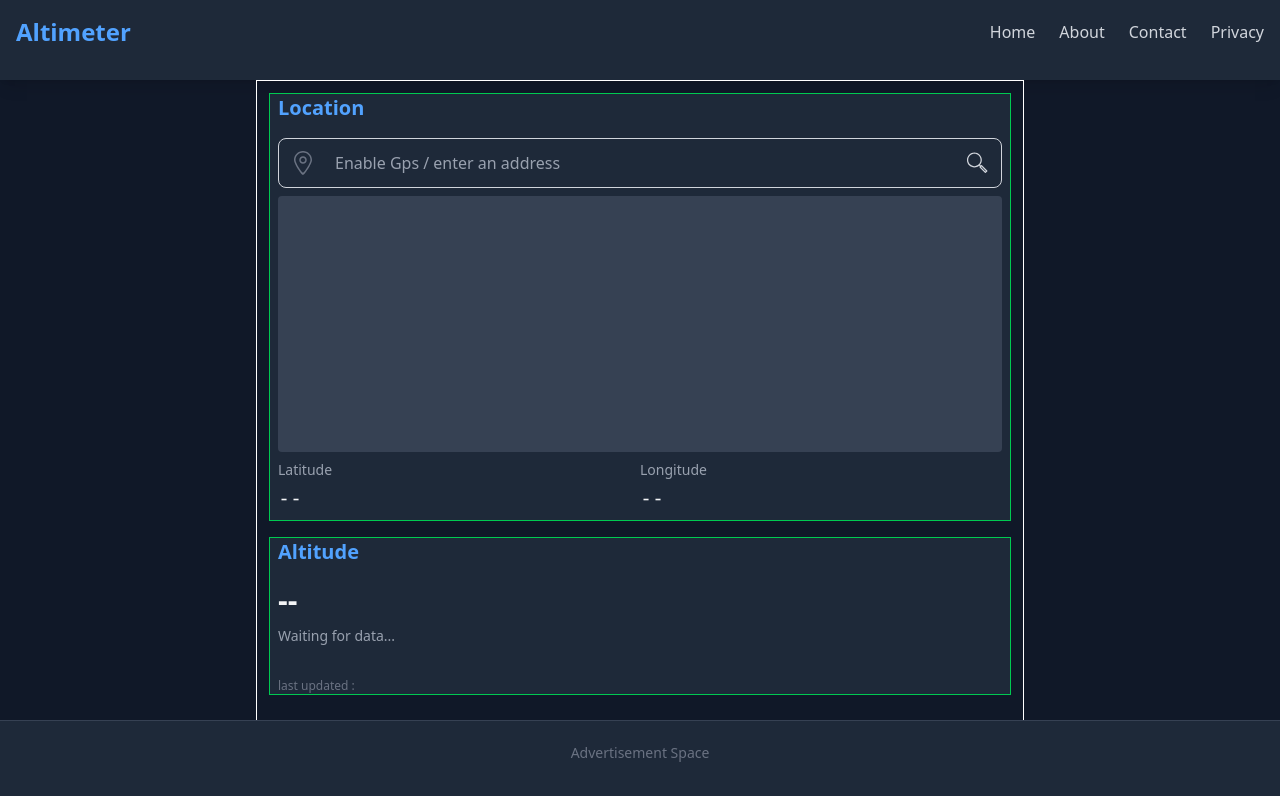
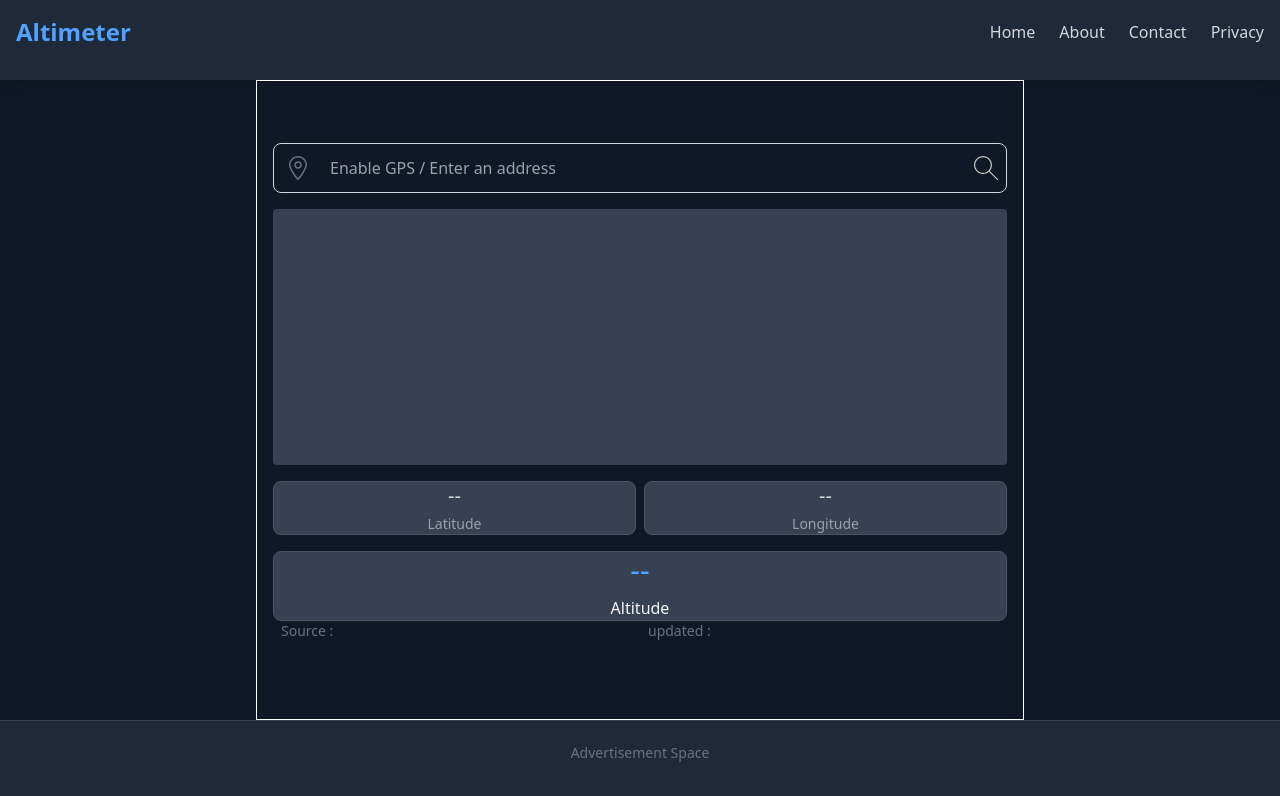
Before and after one commit to raghul196/altimeter, a website: page index.html in a window 1280 px wide. Drawn offline with Linux system fonts and the light colour scheme; some packages are replaced by stand-ins of ours.

Commit message:
viewable container style

```diff
--- a/css/style.css
+++ b/css/style.css
@@ -61,8 +61,10 @@ body {
     VIEWABLE CONTAINER
    ============================================ */
 .viewable-container{
-    @apply flex-1 min-h-[80dvh] p-3 w-full sm:max-w-3xl mx-auto overflow-hidden
-    flex flex-col overflow-y-auto justify-center space-y-4 border border-white
+    @apply flex-1 min-h-[80dvh] p-4 w-full sm:max-w-3xl
+    mx-auto overflow-hidden flex flex-col
+    overflow-y-auto justify-center space-y-4 border
+     border-white
 }
 
 /* ============================================
@@ -71,14 +73,7 @@ body {
 
 
 
-.data-card {
-    @apply bg-gray-800  px-2 space-y-2 w-full flex flex-col
-    border border-green-500;
-}
 
-.card-title {
-    @apply text-xl font-semibold mb-4 text-blue-400;
-}
 
 .address-bar{
     @apply
@@ -89,42 +84,55 @@ body {
 }
 
 .address-input {
-    @apply pl-10;
+    @apply flex-1 py-3 px-2 outline-none
+    text-gray-700 placeholder-gray-400;
 }
 
-.find-btn {
-    @apply bg-gray-600 h-10 absolute right-0 hover:bg-gray-700 text-white font-bold rounded-lg transition shadow-lg whitespace-nowrap w-full;
+#address-submit-button{
+    @apply
+        p-2 text-gray-300 hover:bg-gray-100 transition-colors
 }
-.btn-secondary {
-    @apply bg-gray-600 hover:bg-gray-700 text-white font-bold py-2 px-4 rounded-lg transition shadow-lg whitespace-nowrap w-full;
+
+#gps-button{
+    @apply
+        p-3 text-gray-500 hover:bg-gray-100 transition-colors
 }
+
 
 /* ============================================
    ALTITUDE CARD
    ============================================ */
-
+.altitude-space {
+    @apply
+        w-full  border border-gray-600
+    bg-gray-700 text-center rounded-lg
+    flex flex-col  ;
+}
 .altitude-value {
-    @apply text-3xl font-bold mb-2;
+    @apply text-3xl text-center text-blue-400  mb-2;
 }
 
-.altitude-source {
-    @apply text-gray-400 text-sm;
+.altitude-details {
+    @apply text-gray-500 text-sm w-full flex
+    flex-row;
+}
+.altitude-details div {
+    @apply w-1/2 px-2
 }
 
-.altitude-meta {
-    @apply text-gray-500 text-xs mt-2;
-}
 
 /* ============================================
    COORDINATES CARD
    ============================================ */
 
 .coordinates-space {
-    @apply space-y-2 flex flex-row;
+    @apply space-x-2 flex flex-row w-full;
 }
 
 .coordinate-group {
-    @apply space-y-1 w-1/2 ;
+    @apply space-y-1  w-1/2 border border-gray-600
+  bg-gray-700  rounded-lg
+    flex flex-col text-center ;
 }
 
 .coordinate-label {
@@ -132,7 +140,7 @@ body {
 }
 
 .coordinate-value {
-    @apply text-xl font-mono;
+    @apply text-xl  text-gray-300;
 }
 
 /* ============================================
--- a/index.html
+++ b/index.html
@@ -49,13 +49,8 @@
             <!-- Data Cards Grid -->
 
 
-            <!-- Map Card -->
-
-
-            <div class="data-card">
-                <h2 class="card-title">Location</h2>
             <div class="address-bar">
-                    <button id="gps-button" class="p-3 text-gray-500 hover:bg-gray-100 transition-colors" title="Use GPS">
+                <button id="gps-button"  title="Use GPS">
                 <svg class="w-6 h-6 fill-current" viewBox="-4 0 32 32" xmlns="http://www.w3.org/2000/svg">
                     <path d="M116,426 C114.343,426 113,424.657 113,423 C113,421.343 114.343,420 116,420 C117.657,420 119,421.343 119,423 C119,424.657 117.657,426 116,426 L116,426 Z M116,418 C113.239,418 111,420.238 111,423 C111,425.762 113.239,428 116,428 C118.761,428 121,425.762 121,423 C121,420.238 118.761,418 116,418 L116,418 Z M116,440 C114.337,440.009 106,427.181 106,423 C106,417.478 110.477,413 116,413 C121.523,413 126,417.478 126,423 C126,427.125 117.637,440.009 116,440 L116,440 Z M116,411 C109.373,411 104,416.373 104,423 C104,428.018 114.005,443.011 116,443 C117.964,443.011 128,427.95 128,423 C128,416.373 122.627,411 116,411 L116,411 Z" transform="translate(-104.000000, -411.000000)"></path>
                 </svg>
@@ -64,38 +59,49 @@
                 <input
                 type="text"
                 id="address-input"
-                    placeholder="Enable Gps / enter an address"
-                    class="flex-1 py-3 px-2 outline-none text-gray-700 placeholder-gray-400"
+                placeholder="Enable GPS / Enter an address"
+                class="address-input"
                 >
 
-                    <button id="address-submit-button" class="p-2 text-gray-300 hover:bg-gray-100 transition-colors">
-                    <svg class="w-8 h-8 fill-current" viewBox="0 0 50 50" xmlns="http://www.w3.org/2000/svg">
-                        <path d="M20.921,31.898c2.758,0,5.367-0.956,7.458-2.704l1.077,1.077l-0.358,0.358 c-0.188,0.188-0.293,0.442-0.293,0.707s0.105,0.52,0.293,0.707l8.257,8.256c0.195,0.195,0.451,0.293,0.707,0.293 s0.512-0.098,0.707-0.293l2.208-2.208c0.188-0.188,0.293-0.442,0.293-0.707s-0.105-0.52-0.293-0.707l-8.257-8.256 c-0.391-0.391-1.023-0.391-1.414,0l-0.436,0.436l-1.073-1.073c1.793-2.104,2.777-4.743,2.777-7.537c0-3.112-1.212-6.038-3.413-8.239 s-5.127-3.413-8.239-3.413s-6.038,1.212-8.238,3.413c-2.201,2.201-3.413,5.126-3.413,8.239c0,3.112,1.212,6.038,3.413,8.238 C14.883,30.687,17.809,31.898,20.921,31.898z M38.855,37.385l-0.794,0.793l-6.843-6.842l0.794-0.793L38.855,37.385z M14.097,13.423 c1.823-1.823,4.246-2.827,6.824-2.827s5.002,1.004,6.825,2.827c1.823,1.823,2.827,4.247,2.827,6.825 c0,2.578-1.004,5.001-2.827,6.824c-1.823,1.823-4.247,2.827-6.825,2.827s-5.001-1.004-6.824-2.827 c-1.823-1.823-2.827-4.247-2.827-6.824C11.27,17.669,12.273,15.246,14.097,13.423z"></path>
-                    </svg>
+                <button id="address-submit-button" >
+                <svg class = "h-6 w-6 fill-current" viewBox="0 0 20 20" version="1.1" xmlns="http://www.w3.org/2000/svg" fill="#000000"><g id="SVGRepo_bgCarrier" stroke-width="0"></g><g id="SVGRepo_tracerCarrier" stroke-linecap="round" stroke-linejoin="round"></g><g id="SVGRepo_iconCarrier"> <g id="layer1"> <path d="M 7.5 0 C 3.3637867 0 0 3.3637867 0 7.5 C 0 11.636213 3.3637867 15 7.5 15 C 9.3884719 15 11.109883 14.292492 12.429688 13.136719 L 19.146484 19.853516 A 0.50083746 0.50083746 0 1 0 19.853516 19.146484 L 13.136719 12.429688 C 14.292492 11.109883 15 9.3884719 15 7.5 C 15 3.3637867 11.636213 0 7.5 0 z M 7.5 1 C 11.095773 1 14 3.9042268 14 7.5 C 14 11.095773 11.095773 14 7.5 14 C 3.9042268 14 1 11.095773 1 7.5 C 1 3.9042268 3.9042268 1 7.5 1 z " style="fill:#c9c5c5; fill-opacity:1;  stroke-width:0.48;"></path> </g> </g></svg>
                 </button>
             </div>
 
             <div id="map" class="map-container"></div>
+
             <div class="coordinates-space">
+                <h2 class="hidden">Coordinates</h2>
+
                 <div class="coordinate-group">
+                    <div class="coordinate-value" id="latitude-value">--</div>
                     <div class="coordinate-label">Latitude</div>
-                        <div class="coordinate-value" id="latitude-value">--</div>
-                    </div>
-                    <div class="coordinate-group">
-                        <div class="coordinate-label">Longitude</div>
-                        <div class="coordinate-value" id="longitude-value">--</div>
-                    </div>
-                </div>
                 </div>
 
-            <!-- Altitude Card -->
-             <div class="data-card">
-                <h2 class="card-title">Altitude</h2>
+                <div class="coordinate-group">
+                    <div class="coordinate-value" id="longitude-value">--</div>
+                    <div class="coordinate-label">Longitude</div>
+                </div>
+
+            </div>
+
+
+            <div class = "altitude-container">
+                <div class="altitude-space">
                     <div class="altitude-value" id="altitude-value">--</div>
-                <div class="altitude-source" id="altitude-source">Waiting for data...</div>
-                <div class="altitude-meta" id="altitude-accuracy"></div>
-                <div class="altitude-meta" id="altitude-updateTime">last updated : </div>
+                    <h2>Altitude</h2>
                 </div>
+
+                <div class="altitude-details">
+                    <div class="altitude-source" >Source : <span id="altitude-source"></span></div>
+                    <div class="altitude-meta">updated : <span id="altitude-updateTime"></span></div>
+                </div>
+
+
+            </div>
+
+
+
 
 
 
--- a/js/main.js
+++ b/js/main.js
@@ -49,7 +49,6 @@ function geocodeAddress() {
 
             updateMap(latitude, longitude);
 
-            document.getElementById('altitude-source').textContent = 'Fetching from Elevation API...';
             fetchElevation(latitude, longitude);
             hideError();
 
@@ -95,17 +94,10 @@ function handlePositionSuccess(position) {
         const altitudeMeters = altitude.toFixed(2);
         const altitudeFeet = Math.round(altitude * 3.28084);
         document.getElementById('altitude-value').textContent = `${altitudeMeters}m / ${altitudeFeet}ft`;
-        document.getElementById('altitude-source').textContent = 'Source: GPS';
+        document.getElementById('altitude-source').textContent = 'GPS';
 
-        if (altitudeAccuracy) {
-            document.getElementById('altitude-accuracy').textContent = `Accuracy: ±${Math.round(altitudeAccuracy)}m`;
-        } else {
-            document.getElementById('altitude-accuracy').textContent = '';
-        }
     } else {
         // Fallback to Google Elevation API
-
-        document.getElementById('altitude-source').textContent = 'GPS altitude unavailable, fetching from Elevation API...';
         fetchElevation(latitude, longitude);
     }
 
@@ -161,14 +153,12 @@ async function fetchElevation(latitude, longitude) {
             const altitudeFeet = Math.round(elevation * 3.28084);
 
             document.getElementById('altitude-value').textContent = `${altitudeMeters}m / ${altitudeFeet}ft`;
-            document.getElementById('altitude-source').textContent = 'Source: Google Elevation API';
-            document.getElementById('altitude-accuracy').textContent = 'Based on terrain data';
-            document.getElementById('altitude-updateTime').textContent = "last updated : " + new Date().toLocaleString();
+            document.getElementById('altitude-source').textContent = 'Google';
+            document.getElementById('altitude-updateTime').textContent = new Date().toLocaleTimeString();
         }
     } catch (error) {
         document.getElementById('altitude-value').textContent = 'Error';
         document.getElementById('altitude-source').textContent = 'Failed to fetch elevation data';
-        document.getElementById('altitude-accuracy').textContent = '';
         console.error('Elevation API error:', error);
     }
 }
```
Also changed, not shown: css/output.css. Lines whose indentation alone changed are shown as unchanged.
